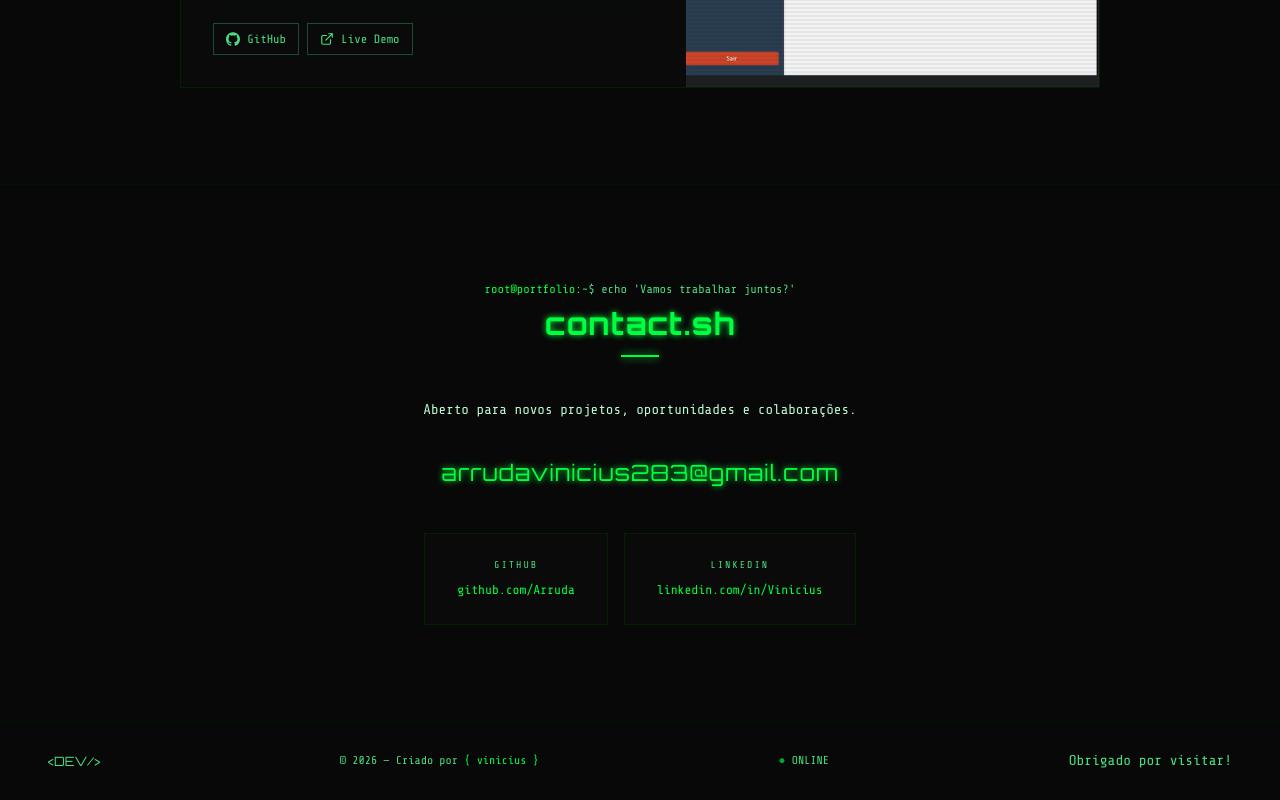
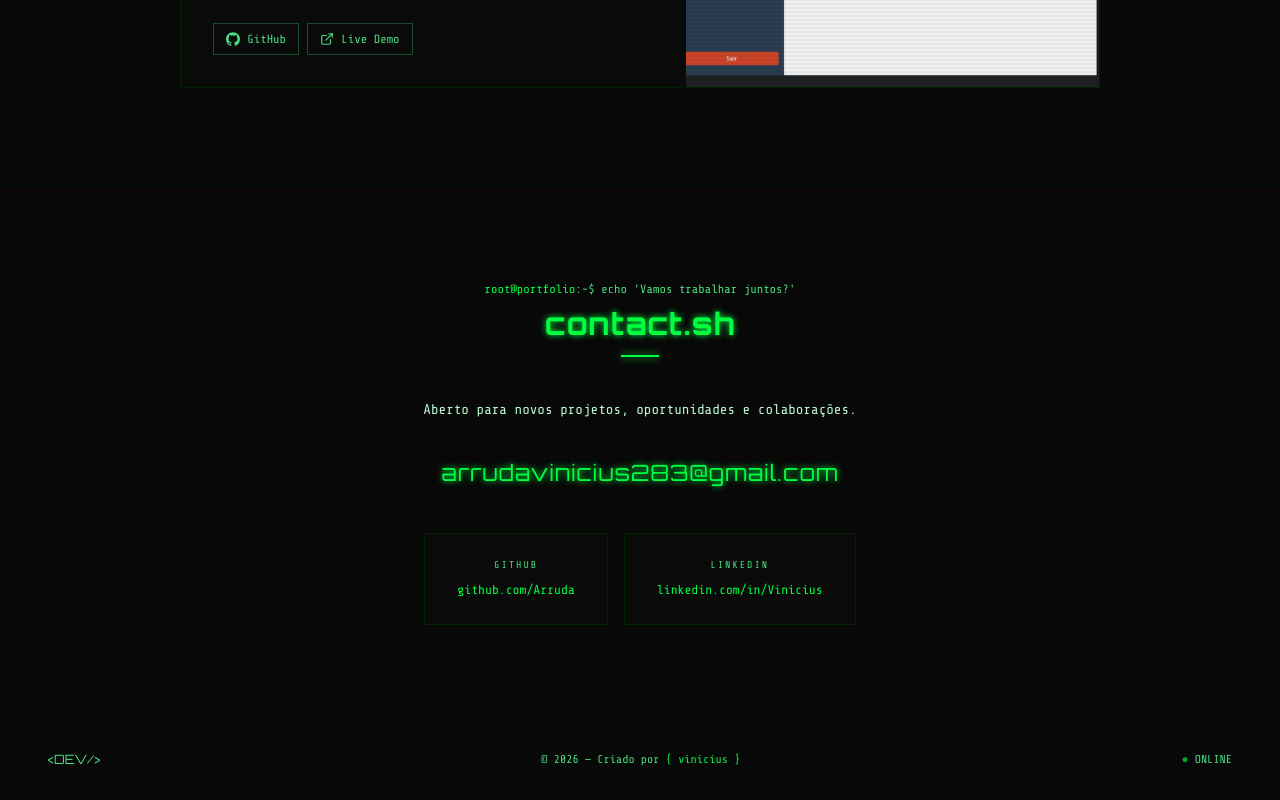
Before and after one commit to ViniciusSavianDeArruda/My-portfolio-react, a React (Vite) app: page / in a window 1280 px wide. Shown: the part 3412-4212 px from the top of the page. Built offline with nearby package versions, Linux system fonts and the light colour scheme.

Commit message:
refactor(footer): deletando texto no footer

```diff
--- a/src/components/Footer.tsx
+++ b/src/components/Footer.tsx
@@ -9,7 +9,6 @@ export default function Footer() {
       <span className="font-mono text-[0.72rem] text-[#4ade80]">
         <span className="text-[#00FF41] animate-pulse2">●</span> ONLINE
       </span>
-      <span className="font-mono text-[0.9rem] text-[#4ade80]">Obrigado por visitar!</span>
     </footer>
   )
 }
```
